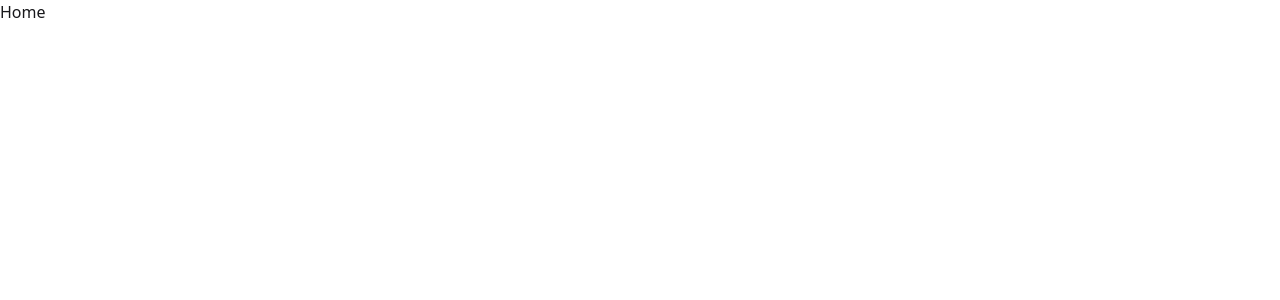
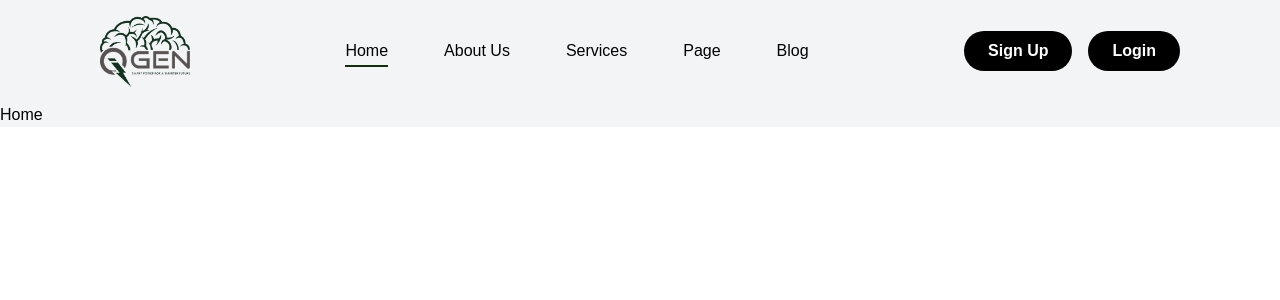
Before and after one commit to Hasnine670817/financial-business-website, a React (Vite) app: page / in a window 1280 px wide. Shown: the top 300 px of the page. Built offline with nearby package versions, Linux system fonts and the light colour scheme.

Commit message:
header done

```diff
--- a/index.html
+++ b/index.html
@@ -2,7 +2,7 @@
 <html lang="en" data-theme="light">
   <head>
     <meta charset="UTF-8" />
-    <link rel="icon" type="image/svg+xml" href="/vite.svg" />
+    <link rel="icon" type="image/svg+xml" href="/images/logo.png" />
     <meta name="viewport" content="width=device-width, initial-scale=1.0" />
     <title>Financial Business Website</title>
   </head>
--- a/package.json
+++ b/package.json
@@ -14,6 +14,7 @@
     "daisyui": "^5.3.7",
     "react": "^19.1.1",
     "react-dom": "^19.1.1",
+    "react-icons": "^5.5.0",
     "react-router-dom": "^7.9.4",
     "tailwindcss": "^4.1.14"
   },
--- a/src/Components/Header.jsx
+++ b/src/Components/Header.jsx
@@ -1,10 +1,80 @@
-import React from 'react';
-import { Link } from 'react-router-dom';
+import { Link, NavLink } from 'react-router-dom';
+import headerLogo from '../../public/images/logo.png'
+import { FaBars } from 'react-icons/fa';
 
 const Header = () => {
     return (
-        <header>
+        <header className='py-4 bg-[#F3F4F6]/70 backdrop-blur-md sticky top-0 z-50'>
+            <div className='container-custom'>
+                <nav className='hidden lg:flex items-center justify-between'>
+                    <Link to='/'><img className='lg:max-w-[90px] 2xl:max-w-[130px]' src={headerLogo} alt="logo" /></Link>
 
+                    <ul className='flex items-center gap-10 xl:gap-14 2xl:gap-16'>
+                        <li>
+                            <NavLink to='/' className='text-sm xl:text-base 2xl:text-lg font-medium text-black relative link-a'>Home</NavLink>
+                        </li>
+                        <li>
+                            <NavLink to='/about' className='text-sm xl:text-base 2xl:text-lg font-medium text-black relative link-a'>About Us</NavLink>
+                        </li>
+                        <li>
+                            <NavLink to='/services' className='text-sm xl:text-base 2xl:text-lg font-medium text-black relative link-a'>Services</NavLink>
+                        </li>
+                        <li>
+                            <NavLink to='/page' className='text-sm xl:text-base 2xl:text-lg font-medium text-black relative link-a'>Page</NavLink>
+                        </li>
+                        <li>
+                            <NavLink to='/blog' className='text-sm xl:text-base 2xl:text-lg font-medium text-black relative link-a'>Blog</NavLink>
+                        </li>
+                    </ul>
+
+                    <ul className='flex items-center gap-4'>
+                        <li>
+                            <Link className='text-sm xl:text-base 2xl:text-lg font-semibold text-white bg-black leading-none py-3 px-6 2xl:py-4 2xl:px-8 rounded-[26px] hover:bg-[#12300B]'>Sign Up</Link>
+                        </li>
+                        <li>
+                            <Link className='text-sm xl:text-base 2xl:text-lg font-semibold text-white bg-black leading-none py-3 px-6 2xl:py-4 2xl:px-8 rounded-[26px] hover:bg-[#12300B]'>Login</Link>
+                        </li>
+                    </ul>
+                </nav>
+
+                <div className="drawer lg:hidden">
+                    <input id="my-drawer-1" type="checkbox" className="drawer-toggle" />
+                    <div className="drawer-content">
+                        {/* Page content here */}
+                        <div className='flex items-center justify-between'>
+                            <Link to='/'><img className='max-w-[60px]' src={headerLogo} alt="logo" /></Link>
+                            <label htmlFor="my-drawer-1" className="drawer-button cursor-pointer text-xl"><FaBars></FaBars></label>
+                        </div>
+                    </div>
+                    <div className="drawer-side">
+                        <label htmlFor="my-drawer-1" aria-label="close sidebar" className="drawer-overlay"></label>
+                        <ul className="menu bg-[#F3F4F6] min-h-full w-70 p-4">
+                            <li>
+                                <NavLink to='/' className='text-base font-medium text-black relative'>Home</NavLink>
+                            </li>
+                            <li>
+                                <NavLink to='/about' className='text-base font-medium text-black relative'>About Us</NavLink>
+                            </li>
+                            <li>
+                                <NavLink to='/services' className='text-base font-medium text-black relative'>Services</NavLink>
+                            </li>
+                            <li>
+                                <NavLink to='/page' className='text-base font-medium text-black relative'>Page</NavLink>
+                            </li>
+                            <li>
+                                <NavLink to='/blog' className='text-base font-medium text-black relative'>Blog</NavLink>
+                            </li>
+                            <li className='mt-3'>
+                                <Link className='text-sm xl:text-base 2xl:text-lg font-semibold text-white bg-black leading-none py-3 px-6 2xl:py-4 2xl:px-8 rounded-[26px] hover:bg-[#12300B] justify-center'>Sign Up</Link>
+                            </li>
+                            <li className='mt-3'>
+                                <Link className='text-sm xl:text-base 2xl:text-lg font-semibold text-white bg-black leading-none py-3 px-6 2xl:py-4 2xl:px-8 rounded-[26px] hover:bg-[#12300B] justify-center'>Login</Link>
+                            </li>
+                        </ul>
+                    </div>
+                </div>
+
+            </div>
         </header>
     );
 };
--- a/src/Pages/Home.jsx
+++ b/src/Pages/Home.jsx
@@ -4,6 +4,7 @@ const Home = () => {
     return (
         <div>
             <h2>Home</h2>
+
         </div>
     );
 };
--- a/src/index.css
+++ b/src/index.css
@@ -1,14 +1,16 @@
 @import "tailwindcss";
 @plugin "daisyui";
 
+@import url('https://fonts.googleapis.com/css2?family=Manrope:wght@200..800&display=swap');
+
 @theme {
   /* font family */
-  /* --font-poppins: "Poppins", serif;
-    --font-obviously: "Obviously_Semi"; */
+  --font-manrope: "Manrope", sans-serif;
 
   /* color */
   /* --color-black: #000000;
     --color-white: #FFFFFF; */
+  --color-old-green: #12300B;
 
   /* breakpoints  */
   --breakpoint-sm: 576px;
@@ -20,6 +22,11 @@
 }
 
 @layer base {
+
+  body {
+    @apply bg-[#F3F4F6] font-manrope text-black
+  }
+
   span {
     @apply inline-block;
   }
@@ -38,6 +45,26 @@
   .container-custom {
     @apply sm:max-w-[540px] md:max-w-[720px] lg:max-w-[960px] xl:max-w-[1120px] 2xl:max-w-[1340px] 3xl:max-w-[1520px] mx-auto px-5;
   }
+
+  .link-a {
+    @apply py-1
+  }
+
+  .link-a:hover,
+  .link-a.active {
+    @apply text-old-green
+  }
+
+  .link-a::after {
+    @apply content-[''] absolute w-0 h-0.5 bg-old-green left-0 right-0 mx-auto bottom-0 z-10 transition-all duration-300
+  }
+
+  .link-a:hover::after,
+  .link-a.active::after {
+    @apply w-full transition-all duration-300
+  }
+
+
 }
 
 @layer utilities {
```
Also changed, not shown: 1 other file (tests, documents, lock files or other folders).
